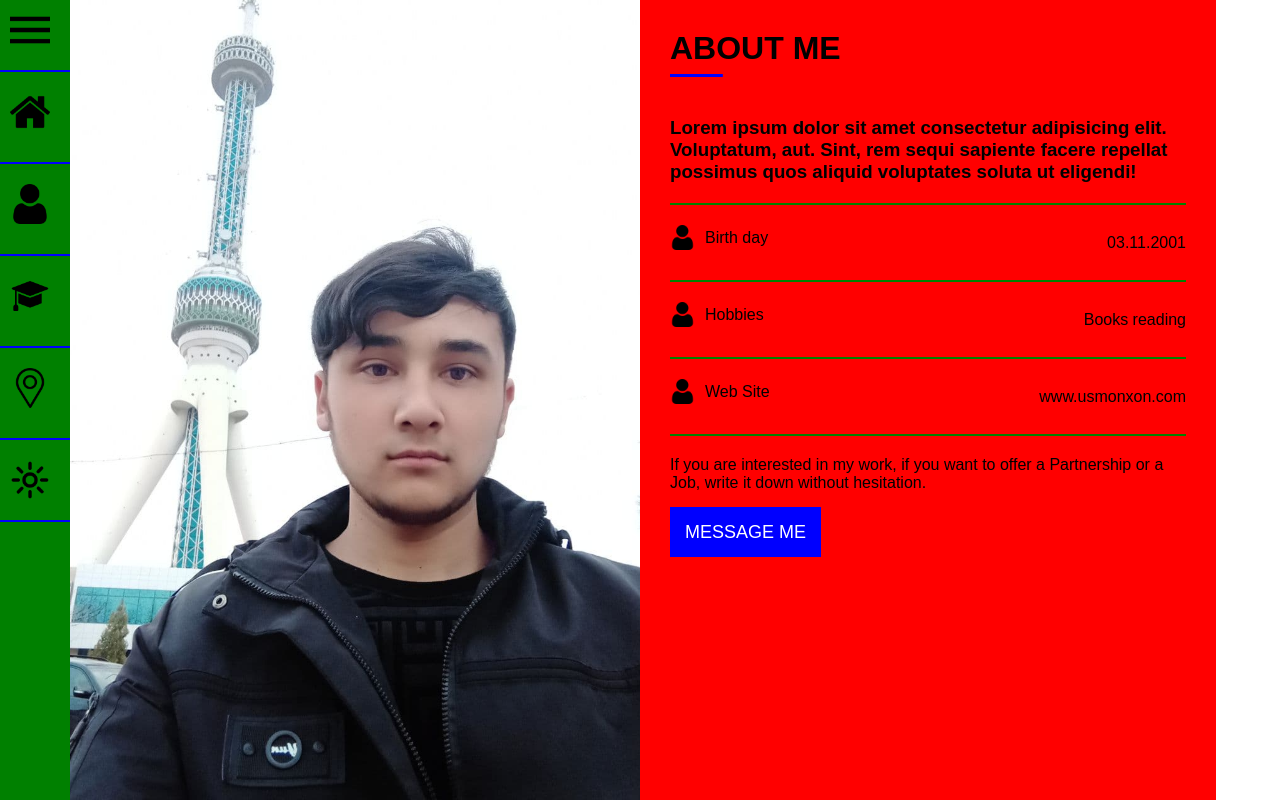
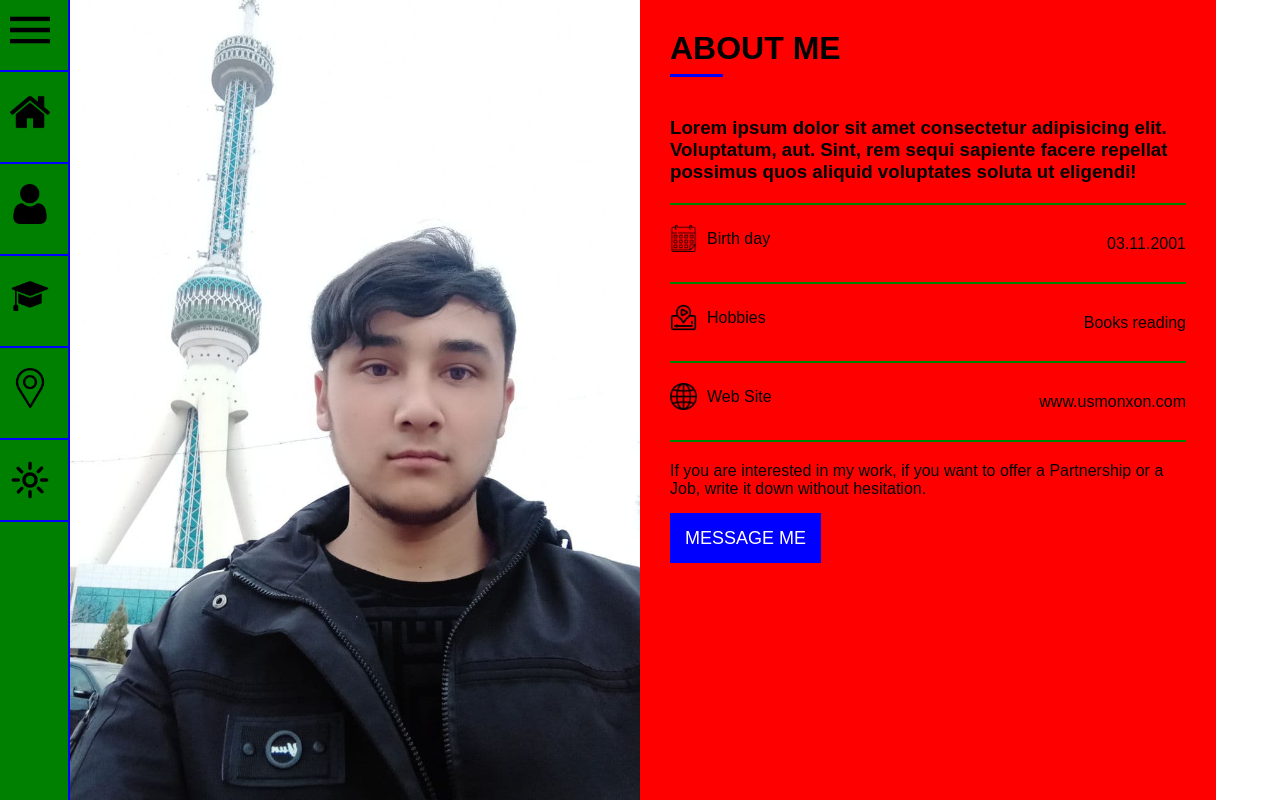
Before and after one commit to usmonxon-coder/PORTFOLIO, a React (Create React App) app: page /about in a window 1280 px wide. Built offline with nearby package versions, Linux system fonts and the light colour scheme.

Commit message:
eight created

```diff
--- a/src/components/About.jsx
+++ b/src/components/About.jsx
@@ -20,7 +20,7 @@ export default function About(props) {
             <hr />
             <div className="box box1">
               <div className="img">
-                <img src="/images/user.png" alt="rasm" />
+                <img src="/images/calendar.png" alt="rasm" />
                 <p>Birth day</p>
               </div>
               <p>03.11.2001</p>
@@ -28,7 +28,7 @@ export default function About(props) {
             <hr />
             <div className="box box2">
               <div className="img">
-                <img src="/images/user.png" alt="rasm" />
+                <img src="/images/video-stream.png" alt="rasm" />
                 <p>Hobbies</p>
               </div>
               <p>Books reading</p>
@@ -36,7 +36,7 @@ export default function About(props) {
             <hr />
             <div className="box box3">
               <div className="img">
-                <img src="/images/user.png" alt="rasm" />
+                <img src="/images/web.png" alt="rasm" />
                 <p>Web Site</p>
               </div>
               <p>www.usmonxon.com</p>
@@ -47,7 +47,9 @@ export default function About(props) {
                 If you are interested in my work, if you want to offer a
                 Partnership or a Job, write it down without hesitation.
               </p>
-              <Link className="btn" to="/contact">MESSAGE ME</Link>
+              <Link className="btn" to="/contact">
+                MESSAGE ME
+              </Link>
             </div>
           </div>
         </div>
--- a/src/components/Sidebar.jsx
+++ b/src/components/Sidebar.jsx
@@ -21,15 +21,15 @@ export default function Sidebar(props) {
   };
   const cliced = () => {
     let boxes1 = document.querySelector(".boxes");
+    let box1 = document.querySelector(".box1");
     // if (window.innerWidth < 576) {
-    //   if (boxes1.classList.value === "boxes active") {
-    //     boxes1.style.width = "70px";
-    //   }
-    //   // else if (boxes1.classList.value === "boxes active") {
-    //   //   boxes1.style.width = "70px";
-    //   // }
+    // if (boxes1.classList.value === "boxes") {
+    //   box1.style.backgroundColor = "red";
+    // } else if (boxes1.classList.value === "boxes active") {
+    //   box1.style.backgroundColor = "green";
     // }
-    console.log(boxes1.classList.value);
+    // }
+    console.log(boxes1.classList.value, box1);
     // salom();
   };
 
--- a/src/styles/About.css
+++ b/src/styles/About.css
@@ -84,7 +84,7 @@
 }
 .about .right img {
   margin-right: 10px;
-  width: 25px;
+  width: 27px;
 }
 
 .about .box4 p {
--- a/src/styles/Sidebar.css
+++ b/src/styles/Sidebar.css
@@ -7,6 +7,7 @@
   background-color: var(--primary-color);
   transition: all 0.6s ease;
   overflow: hidden;
+  border-right: 2px solid blue;
 }
 .sidebar .boxes.active {
   width: 260px;
@@ -21,8 +22,21 @@
 .sidebar .box {
   padding: 10px;
   margin-bottom: 10px;
-  transition: all 0.4s ease;
+  transition: all 0.4s  ease;
+  position: relative;
 }
+/* .sidebar .box1::after {
+  content: "";
+  position: absolute;
+  right: 0;
+  top: 0;
+  width: 2px;
+  height: 100%;
+  background-color: black;
+}
+.sidebar .box1::after:hover{
+  background-color: yellow;
+} */
 .sidebar .box2 {
   display: flex;
   align-items: center;
@@ -52,8 +66,8 @@
 }
 @media (max-width: 576px) {
   .sidebar .boxes {
-  height: 60px;
-  border-radius: 10px;
+    height: 60px;
+    border-radius: 10px;
   }
   .sidebar .boxes.active {
     /* width: 70px; */
```
Also changed, not shown: public/images/calendar.png (added), public/images/video-stream.png (added).
